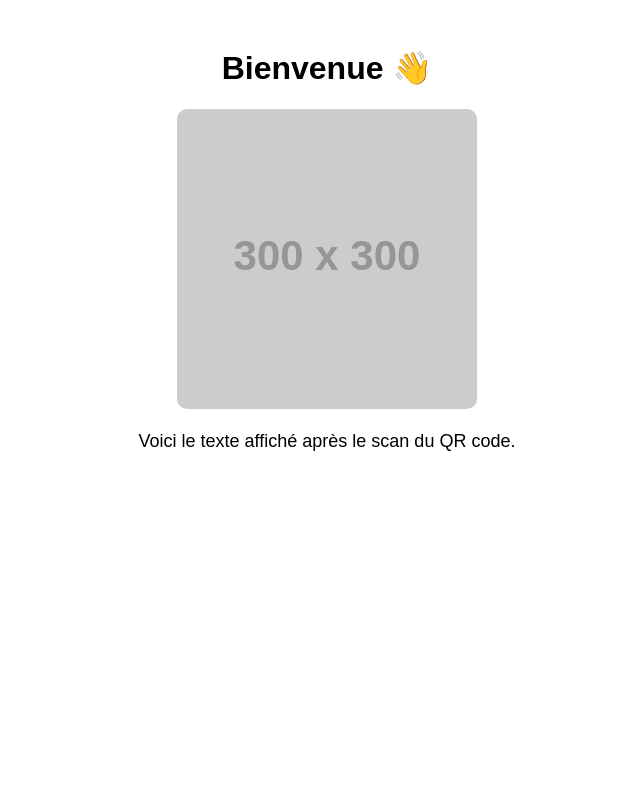
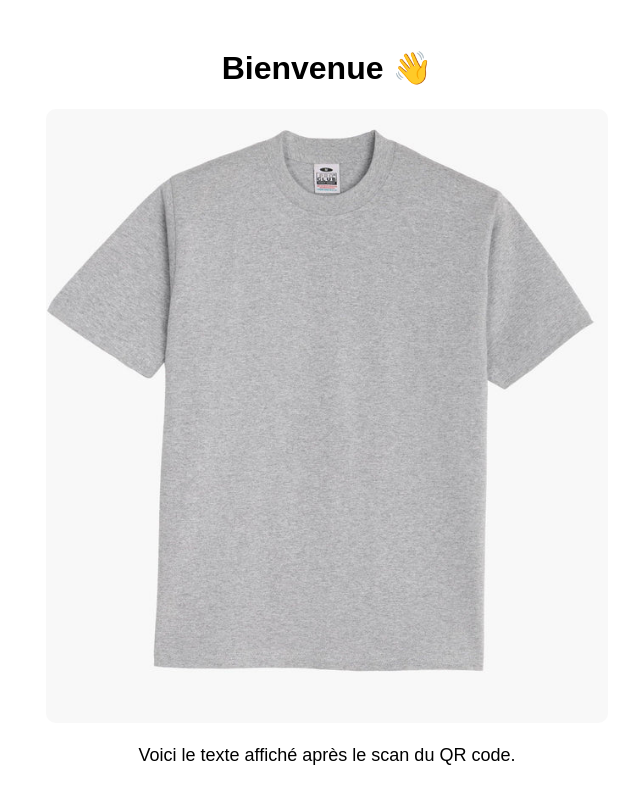
Before and after one commit to Shazzeee/sply-qr, a plain HTML site: page index.html in a window 1280 px wide. Shown: the whole page, without its empty margins (313-953 px from the left). Drawn offline with Linux system fonts and the light colour scheme; placeholder pictures from the web are drawn by us.

Commit message:
Update image source in index.html

```diff
--- a/index.html
+++ b/index.html
@@ -7,7 +7,7 @@
 <body style="text-align:center; font-family:Arial; padding:20px;">
   <h1>Bienvenue 👋</h1>
 
-  <img src="https://via.placeholder.com/300" style="max-width:100%; border-radius:10px;">
+  <img src="https://github.com/Shazzeee/sply-qr/blob/main/GRY.png?raw=true" style="max-width:100%; border-radius:10px;">
 
   <p style="font-size:18px;">
     Voici le texte affiché après le scan du QR code.
```
